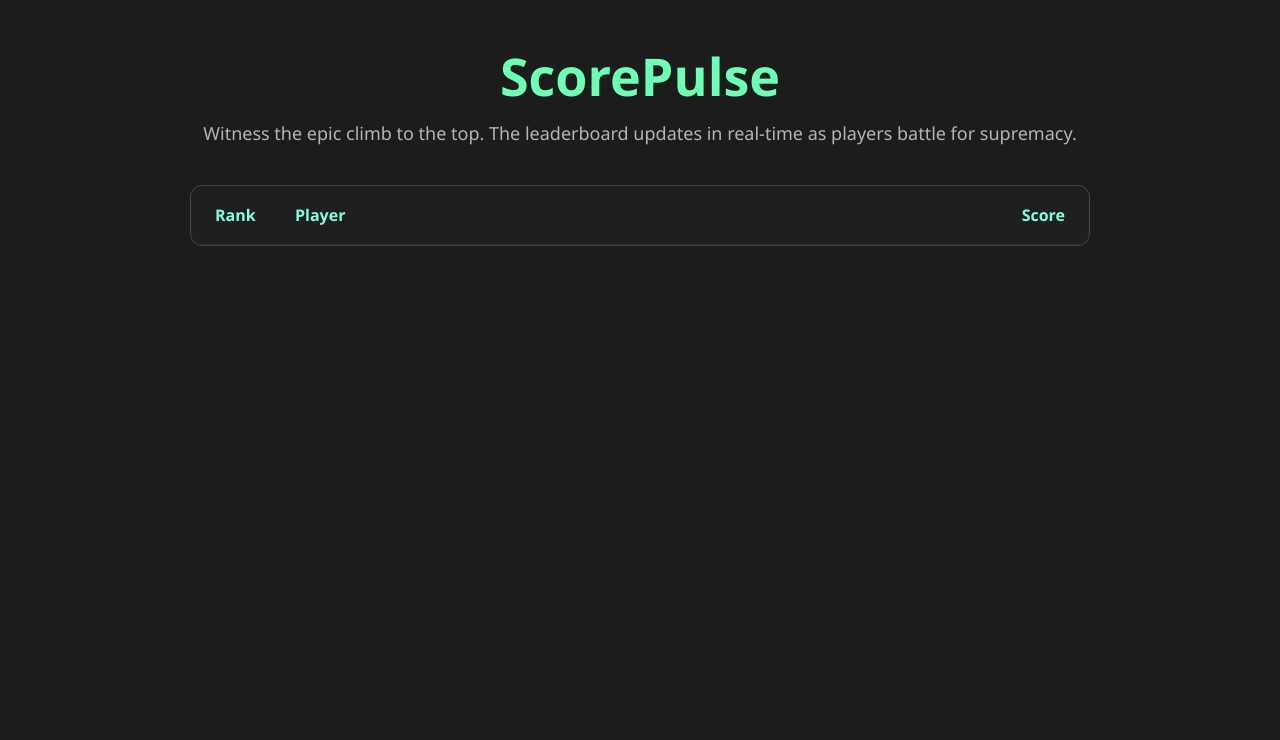
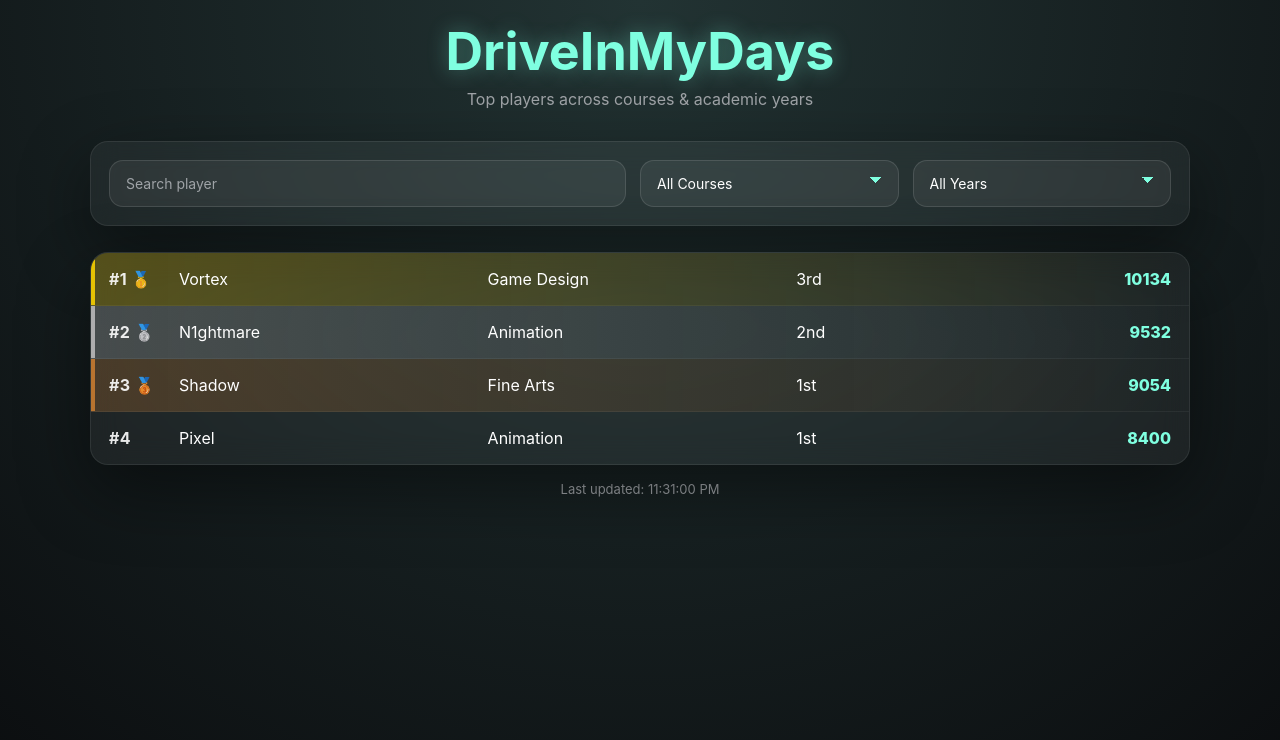
Before and after one commit to mridulsharrr/DriveInMyDays, a plain HTML site: page index.html in a window 1280 px wide. Drawn offline with Linux system fonts and the light colour scheme; no server answers.

Commit message:
Add files via upload

```diff
--- a/index.html
+++ b/index.html
@@ -2,94 +2,98 @@
 <html lang="en">
 <head>
 <meta charset="UTF-8">
-<title>ScorePulse - Top 10 Players</title>
-
-<!-- Firebase Compat CDN -->
-<script src="https://www.gstatic.com/firebasejs/10.15.0/firebase-app-compat.js"></script>
-<script src="https://www.gstatic.com/firebasejs/10.15.0/firebase-database-compat.js"></script>
-
-<style>
-* { margin: 0; padding: 0; box-sizing: border-box; font-family: 'Segoe UI', Tahoma, sans-serif; }
-body { background: #1c1c1c; color: #fff; display: flex; justify-content: center; padding: 40px 20px; }
-.container { width: 100%; max-width: 900px; }
-h1 { text-align: center; font-size: 52px; color: #6dffb3; margin-bottom: 10px; }
-.subtitle { text-align: center; color: #b5b5b5; font-size: 18px; margin-bottom: 40px; }
-.leaderboard { background: #1f1f1f; border-radius: 12px; overflow: hidden; border: 1px solid #2f4f4f; }
-.leaderboard-header, .leaderboard-row { display: grid; grid-template-columns: 80px 1fr 140px; align-items: center; padding: 18px 24px; }
-.leaderboard-header { color: #7fffe0; font-weight: 600; border-bottom: 1px solid #2a2a2a; }
-.leaderboard-row { border-bottom: 1px solid #2a2a2a; transition: background 0.3s ease, transform 0.3s ease, box-shadow 0.3s ease; cursor: pointer; }
-.leaderboard-row:last-child { border-bottom: none; }
-.leaderboard-row:hover { background: rgba(127, 255, 224, 0.06); transform: translateY(-2px); box-shadow: 0 10px 30px rgba(0, 255, 200, 0.12); }
-.rank { font-size: 20px; font-weight: bold; display: flex; align-items: center; gap: 8px; }
-.crown { color: gold; font-size: 22px; }
-.player { display: flex; align-items: center; gap: 16px; }
-.avatar { width: 42px; height: 42px; border-radius: 50%; background: #444; display: flex; align-items: center; justify-content: center; font-weight: bold; color: #fff; transition: transform 0.3s ease; }
-.leaderboard-row:hover .avatar { transform: scale(1.15) rotate(3deg); }
-.score { text-align: right; font-size: 20px; color: #7fffe0; font-weight: 600; transition: color 0.3s ease; }
-.leaderboard-row:hover .score { color: #6dffb3; }
-</style>
+<meta name="viewport" content="width=device-width, initial-scale=1.0">
+<title>DriveInMyDays Leaderboard</title>
+<link rel="stylesheet" href="styles.css">
 </head>
 <body>
 
 <div class="container">
-  <h1>ScorePulse</h1>
-  <p class="subtitle">
-    Witness the epic climb to the top. The leaderboard updates in real-time as players battle for supremacy.
-  </p>
 
-  <div class="leaderboard">
-    <div class="leaderboard-header">
-      <div>Rank</div>
-      <div>Player</div>
-      <div style="text-align:right;">Score</div>
+    <header>
+        <h1>DriveInMyDays</h1>
+        <p>Top players across courses & academic years</p>
+    </header>
+
+    <!-- CONTROLS -->
+<div class="controls glass">
+    <div class="control-group">
+        <input type="text" id="searchInput" placeholder="Search player">
     </div>
-  </div>
+
+    <div class="control-group">
+        <select id="courseFilter">
+            <option value="">All Courses</option>
+            <option value="Game Design">Game Design</option>
+            <option value="Animation">Animation</option>
+            <option value="Fine Arts">Fine Arts</option>
+        </select>
+    </div>
+
+    <div class="control-group">
+        <select id="yearFilter">
+            <option value="">All Years</option>
+            <option value="1st">1st</option>
+            <option value="2nd">2nd</option>
+            <option value="3rd">3rd</option>
+            <option value="4th">4th</option>
+        </select>
+    </div>
 </div>
 
-<script>
-  // 🔹 Replace these with your Firebase project values
-  const firebaseConfig = {
-  apiKey: "AIzaSyCHk5MLqaHUi7oS4mQHWiWJIMXNIi-Bbqo",
-  authDomain: "realtimeleaderboardar.firebaseapp.com",
-  databaseURL: "https://realtimeleaderboardar-default-rtdb.asia-southeast1.firebasedatabase.app",
-  projectId: "realtimeleaderboardar",
-  storageBucket: "realtimeleaderboardar.firebasestorage.app",
-  messagingSenderId: "665391270157",
-  appId: "1:665391270157:web:37596a0b3f7b94f04ac844"
-};
 
-  // Initialize Firebase
-  firebase.initializeApp(firebaseConfig);
-  const db = firebase.database();
-  const leaderboardRef = db.ref('leaderboard');
+    <!-- LEADERBOARD -->
+    <div class="leaderboard glass" id="leaderboard">
 
-  // Listen to top 10 scores
-  leaderboardRef.orderByChild('score').limitToLast(10).on('value', snapshot => {
-    const container = document.querySelector('.leaderboard');
-    container.querySelectorAll('.leaderboard-row:not(:first-child)').forEach(row => row.remove());
+        <div class="leaderboard-header">
+            <span>Rank</span>
+            <span>Player</span>
+            <span>Course</span>
+            <span>Year</span>
+            <span class="score-col">Score</span>
+        </div>
 
-    const leaderboard = [];
-    snapshot.forEach(child => leaderboard.push(child.val()));
-    leaderboard.sort((a,b) => b.score - a.score);
+        <!-- ROWS -->
+        <div class="leaderboard-row gold">
+            <span class="rank">#1 🥇</span>
+            <span class="name">Vortex</span>
+            <span class="course">Game Design</span>
+            <span class="year">3rd</span>
+            <span class="score">10134</span>
+        </div>
 
-    leaderboard.forEach((entry,index) => {
-      const row = document.createElement('div');
-      row.className = 'leaderboard-row';
-      const crown = index === 0 ? ' <span class="crown">👑</span>' : '';
-      row.innerHTML = `
-        <div class="rank">${index+1}${crown}</div>
-        <div class="player">
-          <div class="avatar" style="background:#${Math.floor(Math.random()*16777215).toString(16)};">
-            ${entry.name.charAt(0).toUpperCase()}
-          </div>
-          ${entry.name}
+        <div class="leaderboard-row silver">
+            <span class="rank">#2 🥈</span>
+            <span class="name">N1ghtmare</span>
+            <span class="course">Animation</span>
+            <span class="year">2nd</span>
+            <span class="score">9532</span>
         </div>
-        <div class="score">${entry.score.toLocaleString()}</div>
-      `;
-      container.appendChild(row);
-    });
-  });
-</script>
 
+        <div class="leaderboard-row bronze">
+            <span class="rank">#3 🥉</span>
+            <span class="name">Shadow</span>
+            <span class="course">Fine Arts</span>
+            <span class="year">1st</span>
+            <span class="score">9054</span>
+        </div>
+
+        <div class="leaderboard-row">
+            <span class="rank">#4</span>
+            <span class="name">Pixel</span>
+            <span class="course">Animation</span>
+            <span class="year">1st</span>
+            <span class="score">8400</span>
+        </div>
+
+    </div>
+
+    <footer>
+        <span id="lastUpdated">Last updated: --</span>
+    </footer>
+
+</div>
+
+<script src="script.js"></script>
 </body>
 </html>
--- /dev/null
+++ b/script.js
@@ -0,0 +1,115 @@
+/* ===============================
+   SCOREPULSE LEADERBOARD SCRIPT
+   =============================== */
+
+/* ---------- SAMPLE DATA (replace later with Google Sheets) ---------- */
+const players = [
+    { name: "Vortex", course: "Game Design", year: "3rd", score: 10134 },
+    { name: "N1ghtmare", course: "Animation", year: "2nd", score: 9532 },
+    { name: "Shadow", course: "Fine Arts", year: "1st", score: 9054 },
+    { name: "Pixel", course: "Animation", year: "1st", score: 8400 }
+];
+
+/* ---------- DOM ELEMENTS ---------- */
+const leaderboard = document.getElementById("leaderboard");
+const searchInput = document.getElementById("searchInput");
+const courseFilter = document.getElementById("courseFilter");
+const yearFilter = document.getElementById("yearFilter");
+const lastUpdated = document.getElementById("lastUpdated");
+
+/* ---------- MEDAL ICONS ---------- */
+function getMedal(index) {
+    if (index === 0) return "🥇";
+    if (index === 1) return "🥈";
+    if (index === 2) return "🥉";
+    return "";
+}
+
+/* ---------- RENDER LEADERBOARD ---------- */
+function renderLeaderboard(animate = false) {
+    // Always clear previous rows (CRITICAL FIX)
+    leaderboard.innerHTML = "";
+
+    // Apply search & filters
+    let filteredPlayers = players.filter(player => {
+        const matchesSearch =
+            player.name.toLowerCase().includes(searchInput.value.toLowerCase());
+
+        const matchesCourse =
+            courseFilter.value === "" || player.course === courseFilter.value;
+
+        const matchesYear =
+            yearFilter.value === "" || player.year === yearFilter.value;
+
+        return matchesSearch && matchesCourse && matchesYear;
+    });
+
+    // Sort by score (descending)
+    filteredPlayers.sort((a, b) => b.score - a.score);
+
+    // Render rows
+    filteredPlayers.forEach((player, index) => {
+        const row = document.createElement("div");
+        row.className = "leaderboard-row";
+
+        // Top 3 styles
+        if (index === 0) row.classList.add("gold");
+        if (index === 1) row.classList.add("silver");
+        if (index === 2) row.classList.add("bronze");
+
+        row.innerHTML = `
+            <span class="rank">#${index + 1} ${getMedal(index)}</span>
+            <span class="player">${player.name}</span>
+            <span class="course">${player.course}</span>
+            <span class="year">${player.year}</span>
+            <span class="score">${player.score}</span>
+        `;
+
+        // Animate only on first load / manual refresh
+        if (animate) {
+            row.style.animation = "rowReveal 0.45s ease forwards";
+            row.style.animationDelay = `${0.2 + index * 0.08}s`;
+        }
+
+        leaderboard.appendChild(row);
+    });
+
+    // Update timestamp
+    lastUpdated.textContent =
+        "Last updated: " + new Date().toLocaleTimeString();
+}
+
+/* ---------- FILTER EVENTS ---------- */
+searchInput.addEventListener("input", () => renderLeaderboard());
+courseFilter.addEventListener("change", () => renderLeaderboard());
+yearFilter.addEventListener("change", () => renderLeaderboard());
+
+/* ---------- LIVE SCORE SIMULATION ---------- */
+function simulateScoreUpdates() {
+    players.forEach(player => {
+        player.score += Math.floor(Math.random() * 60);
+    });
+}
+
+/* ---------- AUTO REFRESH (LIVE FEEL) ---------- */
+setInterval(() => {
+    simulateScoreUpdates();
+    renderLeaderboard();
+}, 10000);
+
+/* ---------- INITIAL PAGE LOAD ---------- */
+window.addEventListener("load", () => {
+    renderLeaderboard(true);
+});
+/* ---------- LIVE BLINKING TAB BADGE ---------- */
+
+const baseTitle = "driveInMyDays";
+let liveVisible = true;
+
+setInterval(() => {
+    document.title = liveVisible
+        ? "🔴 LIVE | " + baseTitle
+        : baseTitle;
+
+    liveVisible = !liveVisible;
+}, 1000);
--- /dev/null
+++ b/styles.css
@@ -0,0 +1,291 @@
+/* =========================
+   GLOBAL RESET & BASE
+========================= */
+* {
+    margin: 0;
+    padding: 0;
+    box-sizing: border-box;
+    font-family: Inter, Segoe UI, sans-serif;
+}
+
+body {
+    background: radial-gradient(circle at top, #223333, #0b0d0f);
+    color: #ffffff;
+    min-height: 100vh;
+    padding: 20px;
+}
+
+/* =========================
+   LAYOUT
+========================= */
+.container {
+    max-width: 1100px;
+    margin: auto;
+}
+
+header {
+    text-align: center;
+    margin-bottom: 32px;
+}
+
+header h1 {
+    font-size: 42px;
+    color: #7fffe0;
+    text-shadow: 0 0 20px rgba(127,255,224,0.35);
+}
+
+header p {
+    margin-top: 6px;
+    color: #9fa3a7;
+}
+
+/* =========================
+   GLASS CARD
+========================= */
+.glass {
+    background: rgba(255,255,255,0.05);
+    backdrop-filter: blur(14px);
+    border-radius: 18px;
+    border: 1px solid rgba(255,255,255,0.08);
+    box-shadow: 0 25px 70px rgba(0,0,0,0.45);
+}
+
+/* =========================
+   CONTROLS (SEARCH & FILTER)
+========================= */
+.controls {
+    display: grid;
+    grid-template-columns: 1fr;
+    gap: 14px;
+    padding: 18px;
+    margin-bottom: 26px;
+}
+
+.control-group {
+    position: relative;
+}
+
+.controls input,
+.controls select {
+    width: 100%;
+    padding: 14px 16px;
+    border-radius: 14px;
+    background: rgba(255,255,255,0.06);
+    color: #ffffff;
+    border: 1px solid rgba(255,255,255,0.12);
+    outline: none;
+    font-size: 14px;
+    transition: all 0.25s ease;
+}
+
+.controls input::placeholder {
+    color: #9fa3a7;
+}
+
+/* Focus Glow */
+.controls input:focus,
+.controls select:focus {
+    border-color: #7fffe0;
+    box-shadow:
+        0 0 0 2px rgba(127,255,224,0.15),
+        0 0 18px rgba(127,255,224,0.25);
+    background: rgba(255,255,255,0.09);
+}
+
+/* Custom dropdown arrow */
+.controls select {
+    appearance: none;
+    cursor: pointer;
+    background-image:
+        linear-gradient(45deg, transparent 50%, #7fffe0 50%),
+        linear-gradient(135deg, #7fffe0 50%, transparent 50%);
+    background-position:
+        calc(100% - 22px) calc(50% - 4px),
+        calc(100% - 16px) calc(50% - 4px);
+    background-size: 6px 6px;
+    background-repeat: no-repeat;
+}
+
+.controls option {
+    background: #111;
+    color: #ffffff;
+}
+
+/* =========================
+   LEADERBOARD
+========================= */
+.leaderboard {
+    overflow: hidden;
+}
+
+.leaderboard-header,
+.leaderboard-row {
+    display: grid;
+    grid-template-columns: 70px 1.4fr 1.4fr 0.7fr 1fr;
+    align-items: center;
+    padding: 16px 18px;
+}
+
+.leaderboard-header {
+    font-size: 12px;
+    letter-spacing: 1px;
+    text-transform: uppercase;
+    color: #7fffe0;
+    border-bottom: 1px solid rgba(255,255,255,0.08);
+}
+
+.leaderboard-row {
+    border-bottom: 1px solid rgba(255,255,255,0.05);
+    transition: transform 0.3s ease, background 0.3s ease;
+}
+
+.leaderboard-row:last-child {
+    border-bottom: none;
+}
+
+.leaderboard-row:hover {
+    transform: translateY(-3px);
+    background: linear-gradient(
+        90deg,
+        rgba(127,255,224,0.12),
+        rgba(127,255,224,0.03)
+    );
+}
+
+.rank {
+    font-weight: 700;
+    letter-spacing: 0.3px;
+    opacity: 0.9;
+}
+
+.score {
+    text-align: right;
+    font-weight: 800;
+    color: #7fffe0;
+}
+
+/* =========================
+   TOP 3 STYLES
+========================= */
+.gold {
+    background: linear-gradient(90deg, rgba(255,215,0,0.25), transparent);
+    box-shadow: inset 4px 0 0 rgba(255,215,0,0.85);
+}
+
+.silver {
+    background: linear-gradient(90deg, rgba(192,192,192,0.25), transparent);
+    box-shadow: inset 4px 0 0 rgba(192,192,192,0.85);
+}
+
+.bronze {
+    background: linear-gradient(90deg, rgba(205,127,50,0.25), transparent);
+    box-shadow: inset 4px 0 0 rgba(205,127,50,0.85);
+}
+
+/* =========================
+   ANIMATIONS
+========================= */
+@keyframes fadeSlide {
+    from {
+        opacity: 0;
+        transform: translateY(12px);
+    }
+    to {
+        opacity: 1;
+        transform: translateY(0);
+    }
+}
+
+/* =========================
+   FOOTER
+========================= */
+footer {
+    text-align: center;
+    margin-top: 16px;
+    font-size: 13px;
+    color: #9fa3a7;
+}
+
+/* =========================
+   RESPONSIVE (DESKTOP)
+========================= */
+@media (min-width: 768px) {
+    .controls {
+        grid-template-columns: 2fr 1fr 1fr;
+        align-items: center;
+    }
+
+    header h1 {
+        font-size: 52px;
+    }
+}
+
+/* =========================
+   PAGE LOAD ANIMATIONS
+========================= */
+
+/* Hide initially */
+body.preload * {
+    animation: none !important;
+}
+
+/* Fade page */
+@keyframes pageFade {
+    from { opacity: 0; }
+    to { opacity: 1; }
+}
+
+/* Header slide */
+@keyframes headerDrop {
+    from {
+        opacity: 0;
+        transform: translateY(-25px);
+    }
+    to {
+        opacity: 1;
+        transform: translateY(0);
+    }
+}
+
+/* Controls rise */
+@keyframes controlsRise {
+    from {
+        opacity: 0;
+        transform: translateY(20px);
+    }
+    to {
+        opacity: 1;
+        transform: translateY(0);
+    }
+}
+
+/* Row stagger */
+@keyframes rowReveal {
+    from {
+        opacity: 0;
+        transform: translateY(14px);
+    }
+    to {
+        opacity: 1;
+        transform: translateY(0);
+    }
+}
+
+/* Apply animations */
+body.loaded {
+    animation: pageFade 0.6s ease forwards;
+}
+
+body.loaded header {
+    animation: headerDrop 0.6s ease forwards;
+}
+
+body.loaded .controls {
+    animation: controlsRise 0.6s ease forwards;
+    animation-delay: 0.15s;
+}
+
+body.loaded .leaderboard-row {
+    animation: rowReveal 0.45s ease forwards;
+    opacity: 0;
+}
```
